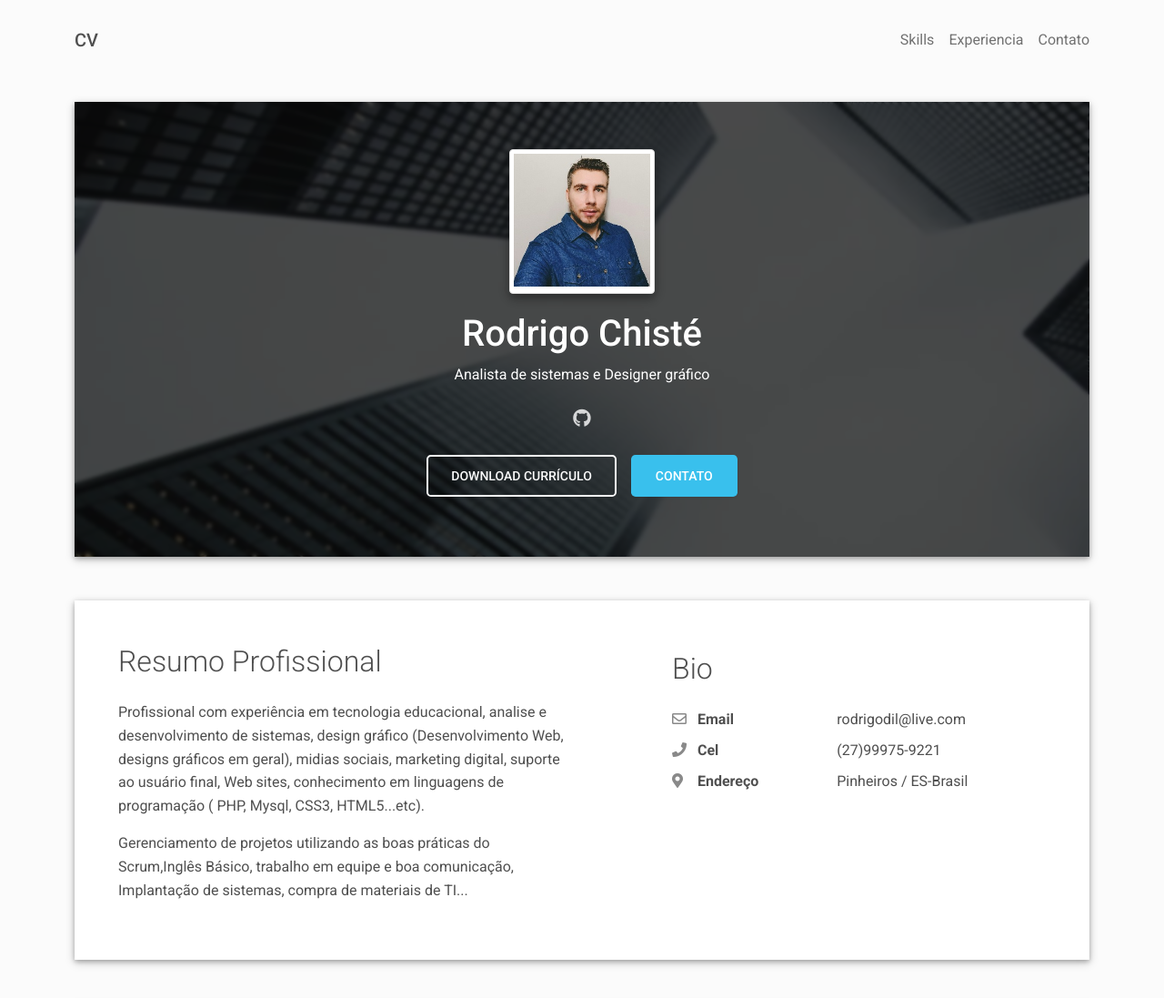
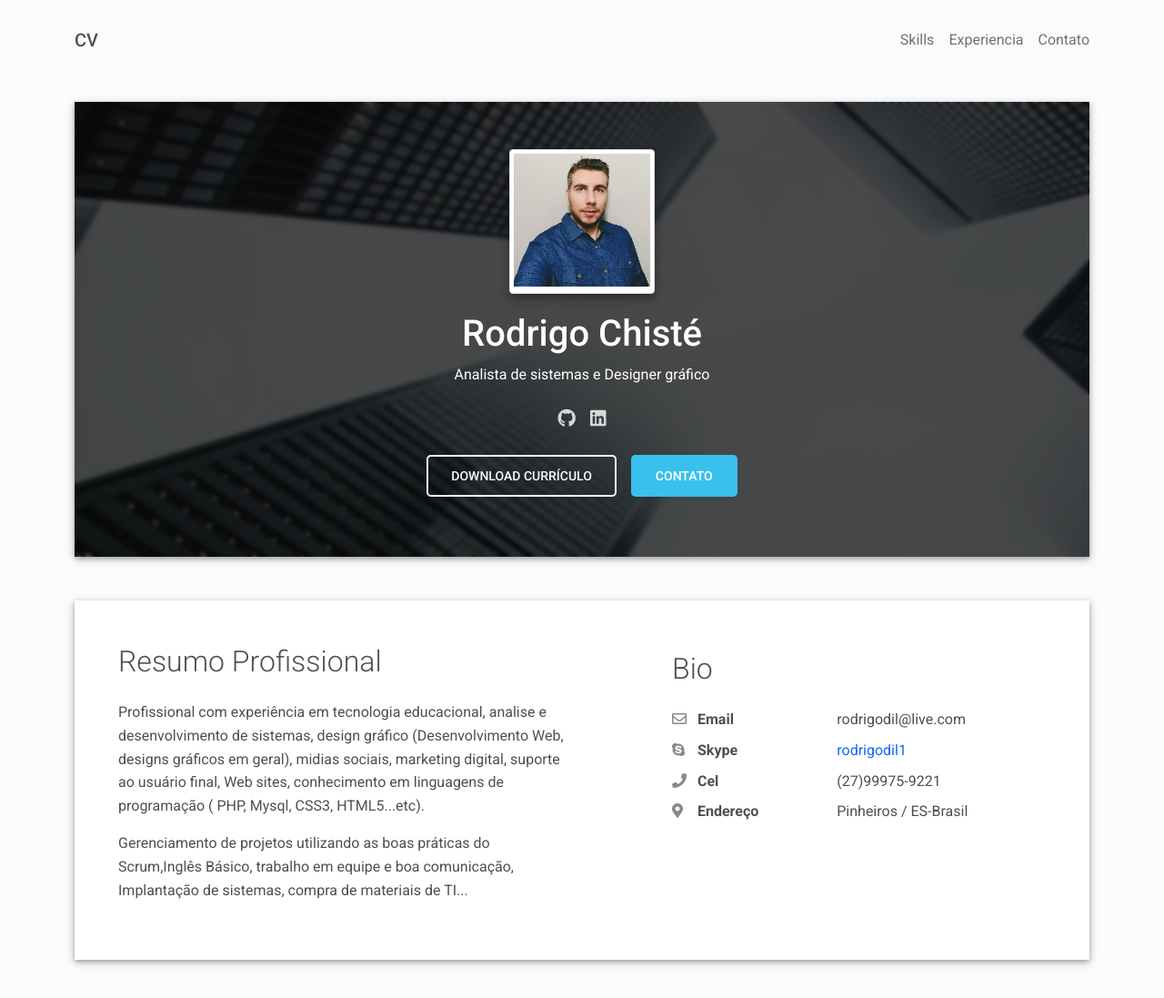
Before and after one commit to Rodrigodil/perfil, a plain HTML site: page index.html in a window 1280 px wide. Shown: the top 1097 px of the page at 91% size. Drawn offline with Linux system fonts and the light colour scheme.

Commit message:
Add files via upload

```diff
--- a/index.html
+++ b/index.html
@@ -78,6 +78,8 @@
 
                     <li class="nav-item"><a class="nav-link" href="https://github.com/Rodrigodil" title="Github"><i class="fab fa-github"></i><span class="menu-title sr-only">Github</span></a>
                     </li>
+                    <li class="nav-item"><a class="nav-link" href="https://www.linkedin.com/in/rodrigo-palombo-chist%C3%A9-926854169/" title="Linkedin"><i class="fab fa-linkedin"></i><span class="menu-title sr-only">Linkedin</span></a>
+                    </li>
 
                   </ul>
                 </nav>
@@ -115,14 +117,15 @@
             <div class="col-sm-7">
               <div class="pb-2">rodrigodil@live.com</div>
             </div>
-            <!--
+
             <div class="col-sm-5">
               <div class="pb-2 fw-bolder"><i class="fab fa-skype pe-2 text-muted" style="width:24px;opacity:0.85;"></i> Skype</div>
             </div>
             <div class="col-sm-7">
-              <div class="pb-2">username@skype.com</div>
+              <div class="pb-2">
+               <a href="https://join.skype.com/invite/sjjI7PHb8ZDb">rodrigodil1</a></div>
             </div>
-            -->
+
             <div class="col-sm-5">
               <div class="pb-2 fw-bolder"><i class="fas fa-phone pe-2 text-muted" style="width:24px;opacity:0.85;"></i> Cel</div>
             </div>
```
